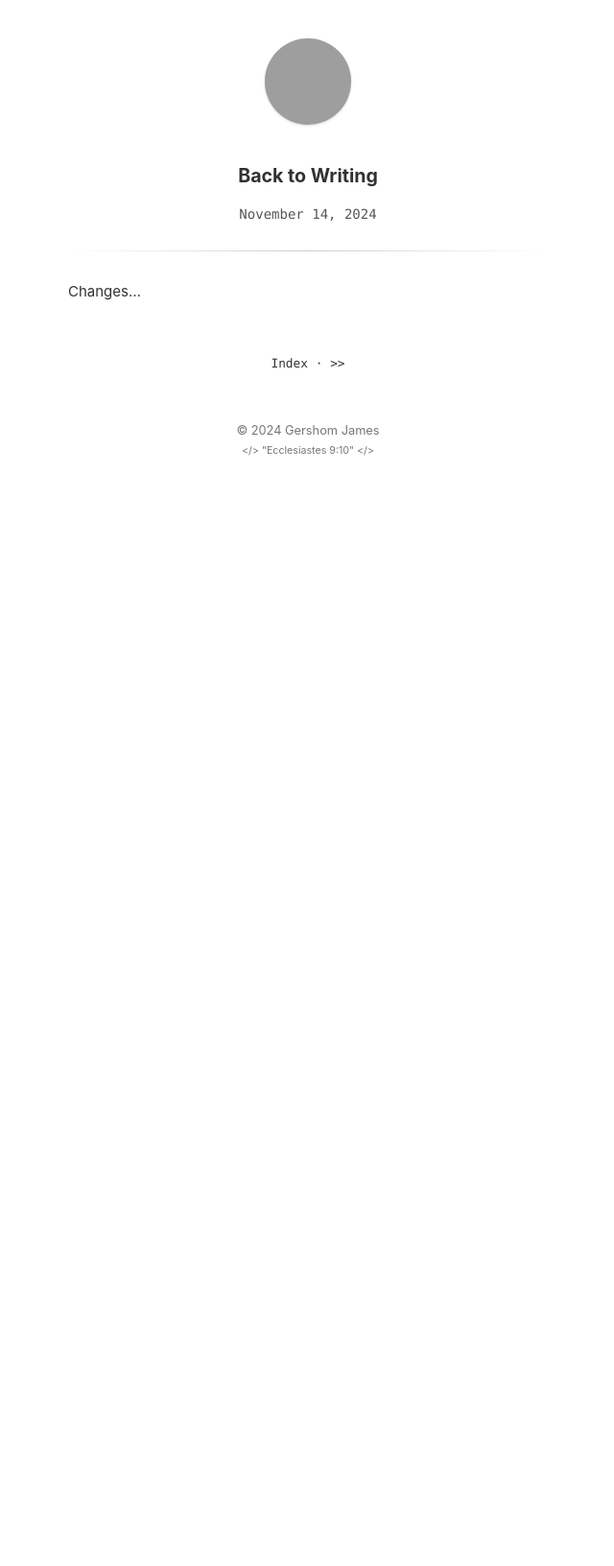
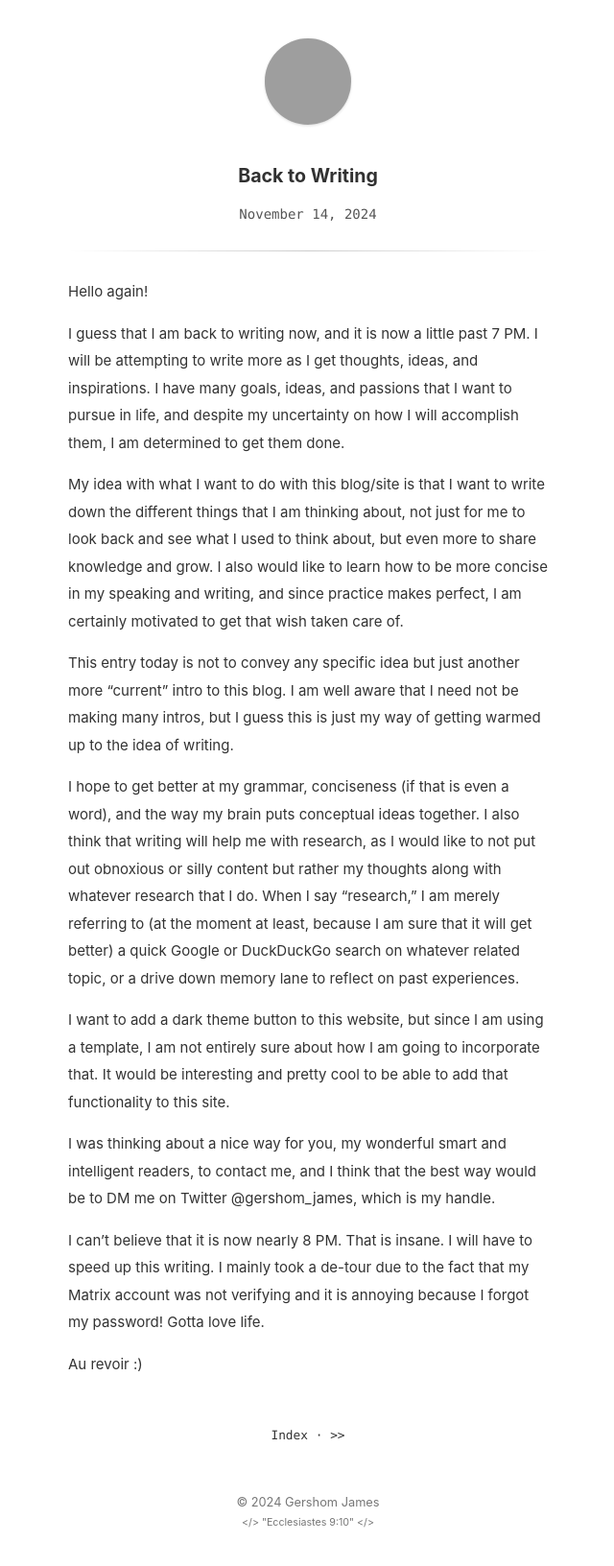
Before and after one commit to gershomj/gershomj.github.io, a Jekyll site: the page built from _posts/2024-11-14-back-to-writing.md, in a window 1280 px wide. Shown: the whole page at 96% size, without its empty margins (319-959 px from the left). Built offline with Jekyll 4.4.1, drawn with Linux system fonts in a browser that asks for light colours; before the commit the page ends 900 px from its top, so only the background shows below that; grey boxes are pictures that could not be loaded.

Commit message:
new blog post

```diff
--- a/_posts/2024-11-14-back-to-writing.md
+++ b/_posts/2024-11-14-back-to-writing.md
@@ -1,5 +1,21 @@
 ---
 title: Back to Writing
-updated: 2024-11-14 22:00
+updated: 2024-11-16 17:58
 ---
-Changes...
+Hello again!
+
+I guess that I am back to writing now, and it is now a little past 7 PM. I will be attempting to write more as I get thoughts, ideas, and inspirations. I have many goals, ideas, and passions that I want to pursue in life, and despite my uncertainty on how I will accomplish them, I am determined to get them done.
+
+My idea with what I want to do with this blog/site is that I want to write down the different things that I am thinking about, not just for me to look back and see what I used to think about, but even more to share knowledge and grow. I also would like to learn how to be more concise in my speaking and writing, and since practice makes perfect, I am certainly motivated to get that wish taken care of.
+
+This entry today is not to convey any specific idea but just another more "current" intro to this blog. I am well aware that I need not be making many intros, but I guess this is just my way of getting warmed up to the idea of writing.
+
+I hope to get better at my grammar, conciseness (if that is even a word), and the way my brain puts conceptual ideas together. I also think that writing will help me with research, as I would like to not put out obnoxious or silly content but rather my thoughts along with whatever research that I do. When I say "research," I am merely referring to (at the moment at least, because I am sure that it will get better) a quick Google or DuckDuckGo search on whatever related topic, or a drive down memory lane to reflect on past experiences.
+
+I want to add a dark theme button to this website, but since I am using a template, I am not entirely sure about how I am going to incorporate that. It would be interesting and pretty cool to be able to add that functionality to this site.
+
+I was thinking about a nice way for you, my wonderful smart and intelligent readers, to contact me, and I think that the best way would be to DM me on Twitter @gershom_james, which is my handle.
+
+I can't believe that it is now nearly 8 PM. That is insane. I will have to speed up this writing. I mainly took a de-tour due to the fact that my Matrix account was not verifying and it is annoying because I forgot my password! Gotta love life.
+
+Au revoir :)
```
